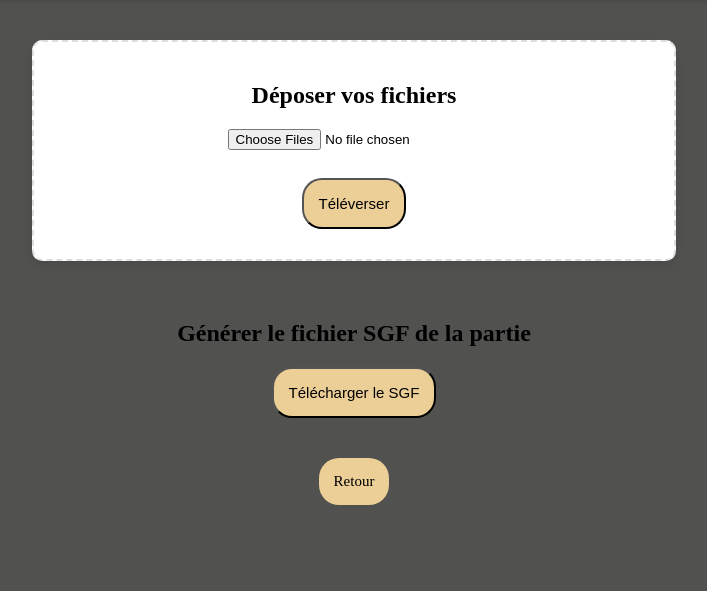
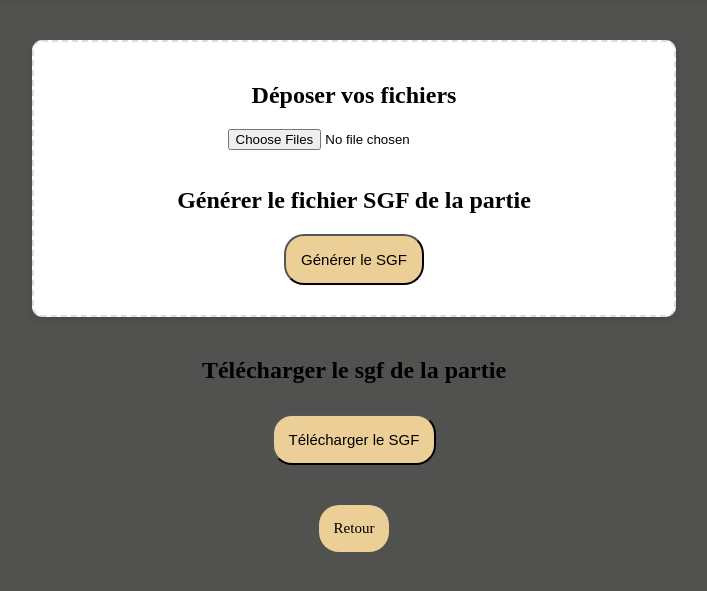
Before and after one commit to Borishkof/TenukiGo, a Flask app: page /modePhoto in a window 1280 px wide. Shown: the part 143-734 px from the top of the page, without its empty margins (286-993 px from the left). Run offline with Flask 3, Linux system fonts and the light colour scheme; parts of the project's set-up code (start-up, migrations or seed data) failed here and were passed over.

Commit message:
mode photo terminé

```diff
--- a/GoPhoto.py
+++ b/GoPhoto.py
@@ -138,4 +138,4 @@ def fill_photo(img1,img2):
     sequence_with_gap = [array1] + [np.zeros((19, 19), dtype=int) for _ in range(gap_size)] + [array2]
 
     filled_sequence = fill_gaps_photo(model_IA ,sequence_with_gap, 1, gap_size+1, possible_moves_black, possible_moves_white)
-    return sgf_to_sequence( filled_sequence)
+    return sequence_to_sgf( filled_sequence)
--- a/main.py
+++ b/main.py
@@ -4,11 +4,12 @@ from ultralytics import YOLO
 from GoGame import *
 from GoBoard import *
 from GoVisual import *
-from flask import Flask, render_template, Response, request, flash,redirect, url_for
+from flask import Flask, render_template, Response, request, flash,redirect, send_file, url_for
 import cv2
 import base64
 import time
 import os
+from GoPhoto import *
 
 import recup_os
 
@@ -422,7 +423,6 @@ UPLOAD_FOLDER = 'uploads'
 
 def delete_uploaded_files():
     """Supprime tous les fichiers du dossier UPLOAD_FOLDER."""
-    print("on commence à delete")
     try:
         # Lister tous les fichiers dans le dossier
         files = os.listdir(UPLOAD_FOLDER)
@@ -437,9 +437,6 @@ def delete_uploaded_files():
 
 @app.route('/uploadImg', methods=['POST'])
 def upload_files():
-
-    print("On entre dans la logique")
-
 
     if 'images' not in request.files:
         flash('Aucun fichier sélectionné')
@@ -459,22 +456,31 @@ def upload_files():
         uploaded_files.append(file_path)
 
     # Appelez votre fonction Python avec la liste des fichiers téléversés
-    process_uploaded_files(uploaded_files)
+    sgf = process_uploaded_files(uploaded_files)
 
     flash(f'{len(uploaded_files)} fichier(s) téléversé(s) avec succès.')
-    return redirect(url_for('modePhoto'))  # Redirige vers la page d’accueil ou une autre page
+
+    return redirect(url_for('modePhoto'))
+
+global sgf_text_photo
 
 def process_uploaded_files(file_paths):
     """
     Fonction pour traiter les fichiers téléversés.
     - file_paths : Liste des chemins des fichiers enregistrés.
     """
-    print(file_paths)
-    for file_path in file_paths:
-        print(f"Traitement du fichier : {file_path}")
-        # Ajoutez votre logique ici : analyse, conversion, etc.
+    global sgf_text_photo
+    sgf_text_photo = fill_photo(file_paths[0],file_paths[1])
+    delete_uploaded_files()
 
-    delete_uploaded_files()
+
+@app.route('/get_sgf_photo')
+def get_sgf_photo():
+    """
+        Route which returns the sgf text to be uploaded
+        """
+    global sgf_text_photo
+    return sgf_text_photo
 
 @app.route('/sgf')
 def sgf():
--- a/templates/photo.html
+++ b/templates/photo.html
@@ -19,14 +19,14 @@
             <form method="POST" action="/uploadImg" enctype="multipart/form-data">
                 <input type="file" name="images" multiple>
                 <br>
-                <button class="btn" type="submit">Téléverser</button>
+                <h2>Générer le fichier SGF de la partie</h2>
+                <button class="btn" type="submit">Générer le SGF</button>
             </form>
         </div>
 
-        <div class="download-section">
-            <h2>Générer le fichier SGF de la partie</h2>
-            <button class="btn" onclick="downloadFile()">Télécharger le SGF</button>
-        </div>
+        <h2>Télécharger le sgf de la partie</h2>
+        <button class="btn" onclick="downloadFile()">Télécharger le SGF</button>
+
     </main>
 
     <footer>
@@ -35,11 +35,15 @@
 
     <script>
         function downloadFile() {
+            // Requête AJAX pour obtenir le contenu du fichier depuis le serveur
             var xhr = new XMLHttpRequest();
-            xhr.open('GET', '/get_sgf_txt', true);
+            xhr.open('GET', '/get_sgf_photo', true);
             xhr.onreadystatechange = function () {
                 if (xhr.readyState == 4 && xhr.status == 200) {
+                    // Créer un blob avec le contenu du fichier
                     var blob = new Blob([xhr.responseText], { type: 'text/plain' });
+
+                    // Utiliser FileSaver.js pour télécharger le fichier
                     saveAs(blob, 'partie.sgf');
                 }
             };
```
